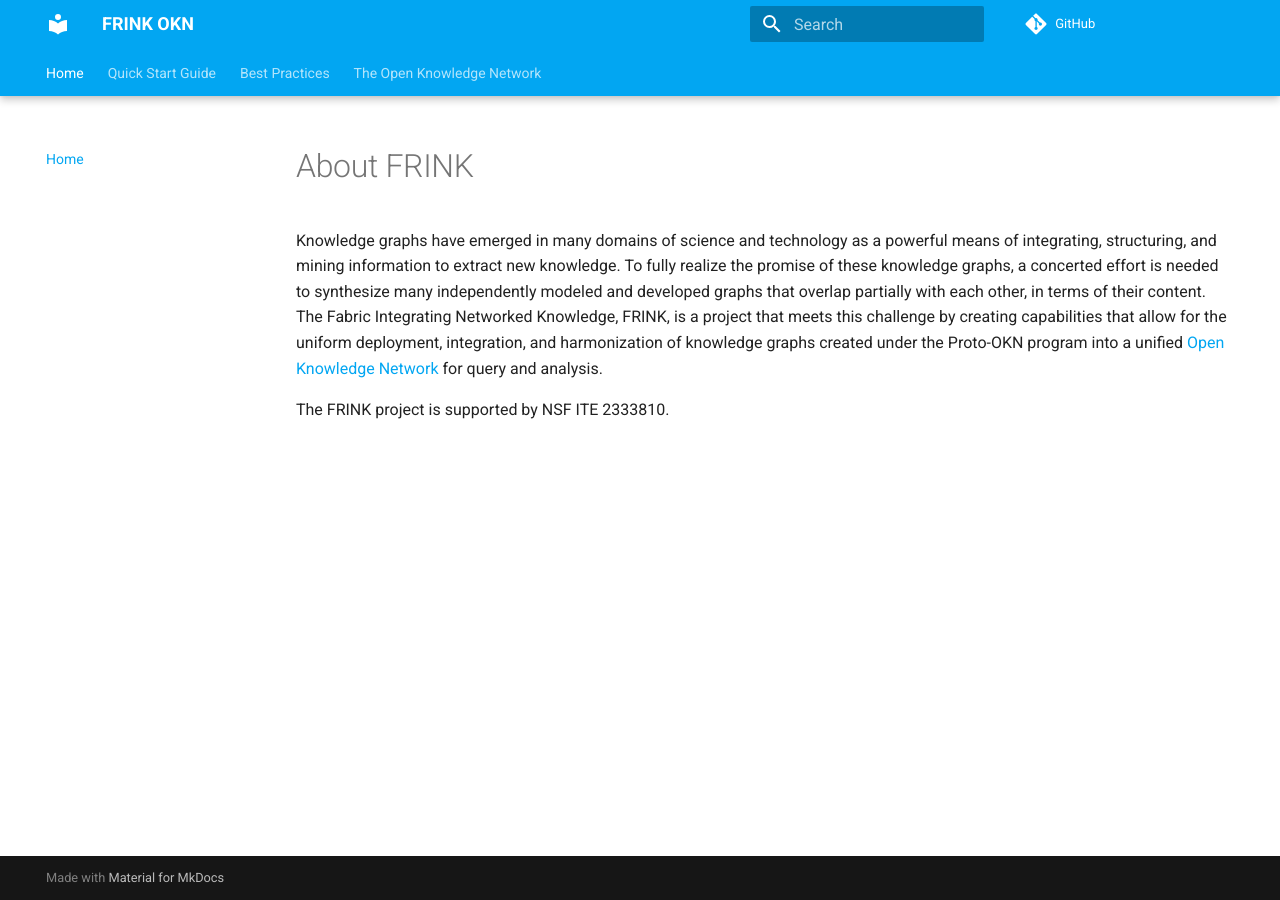
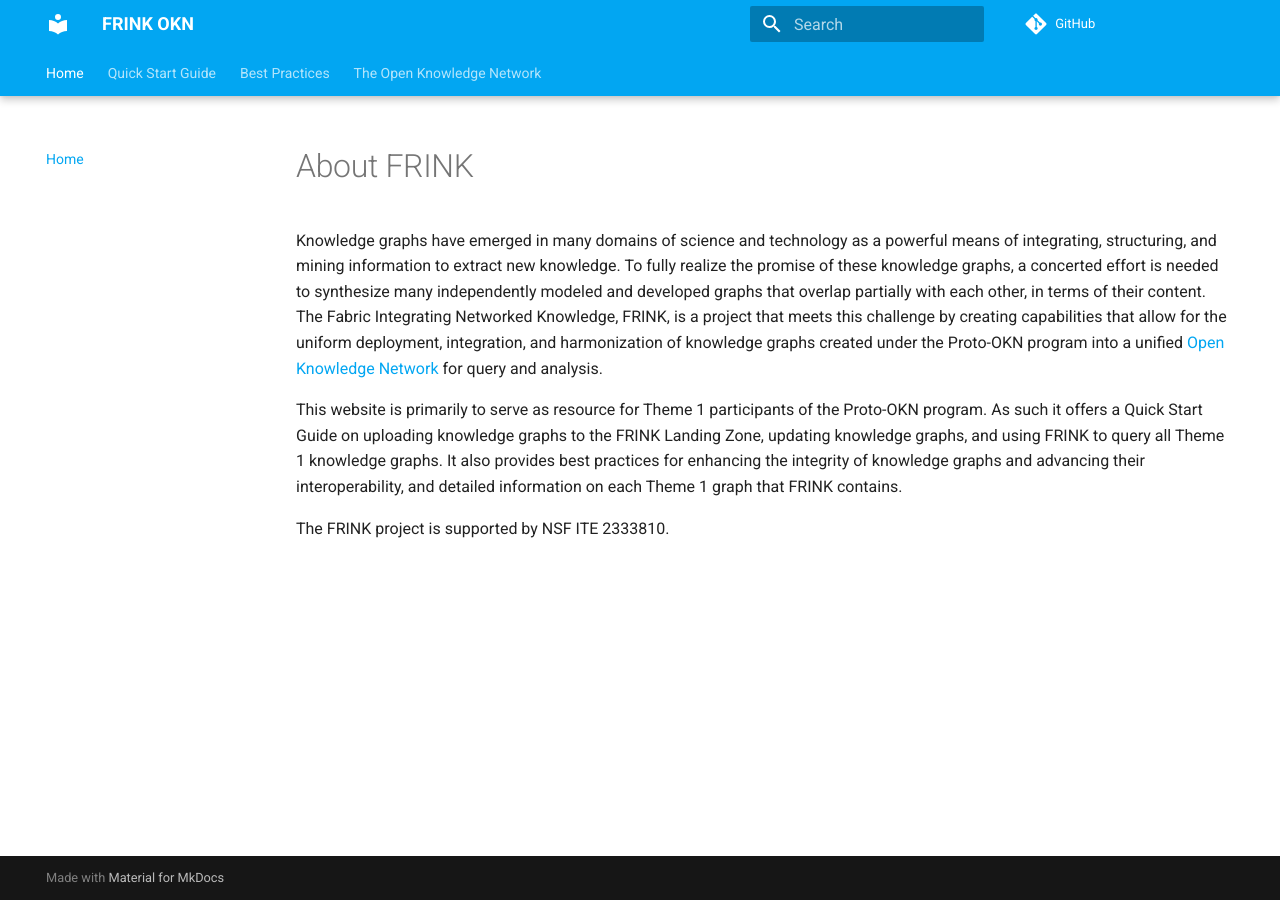
Before and after one commit to frink-okn/frink-landing-zone, an MkDocs documentation site: the page built from docs/index.md, in a window 1280 px wide. Built offline with MkDocs 1.6.1 and Material for MkDocs 9.7.7, drawn with Linux system fonts in a browser that asks for light colours; comment, search, counter and statistics services are not loaded.

Commit message:
updated the main page so that it states the purpose of the site.

```diff
--- a/docs/index.md
+++ b/docs/index.md
@@ -1,4 +1,6 @@
 # About FRINK
 Knowledge graphs have emerged in many domains of science and technology as a powerful means of integrating, structuring, and mining information to extract new knowledge. To fully realize the promise of these knowledge graphs, a concerted effort is needed to synthesize many independently modeled and developed graphs that overlap partially with each other, in terms of their content. The Fabric Integrating Networked Knowledge, FRINK, is a project that meets this challenge by creating capabilities that allow for the uniform deployment, integration, and harmonization of knowledge graphs created under the Proto-OKN program into a unified [Open Knowledge Network](https://frink-okn.github.io/frink-landing-zone/okn/) for query and analysis.
 
+This website is primarily to serve as resource for Theme 1 participants of the Proto-OKN program. As such it offers a Quick Start Guide on uploading knowledge graphs to the FRINK Landing Zone, updating knowledge graphs, and using FRINK to query all Theme 1 knowledge graphs. It also provides best practices for enhancing the integrity of knowledge graphs and advancing their interoperability, and detailed information on each Theme 1 graph that FRINK contains.
+
 The FRINK project is supported by NSF ITE 2333810.
```
